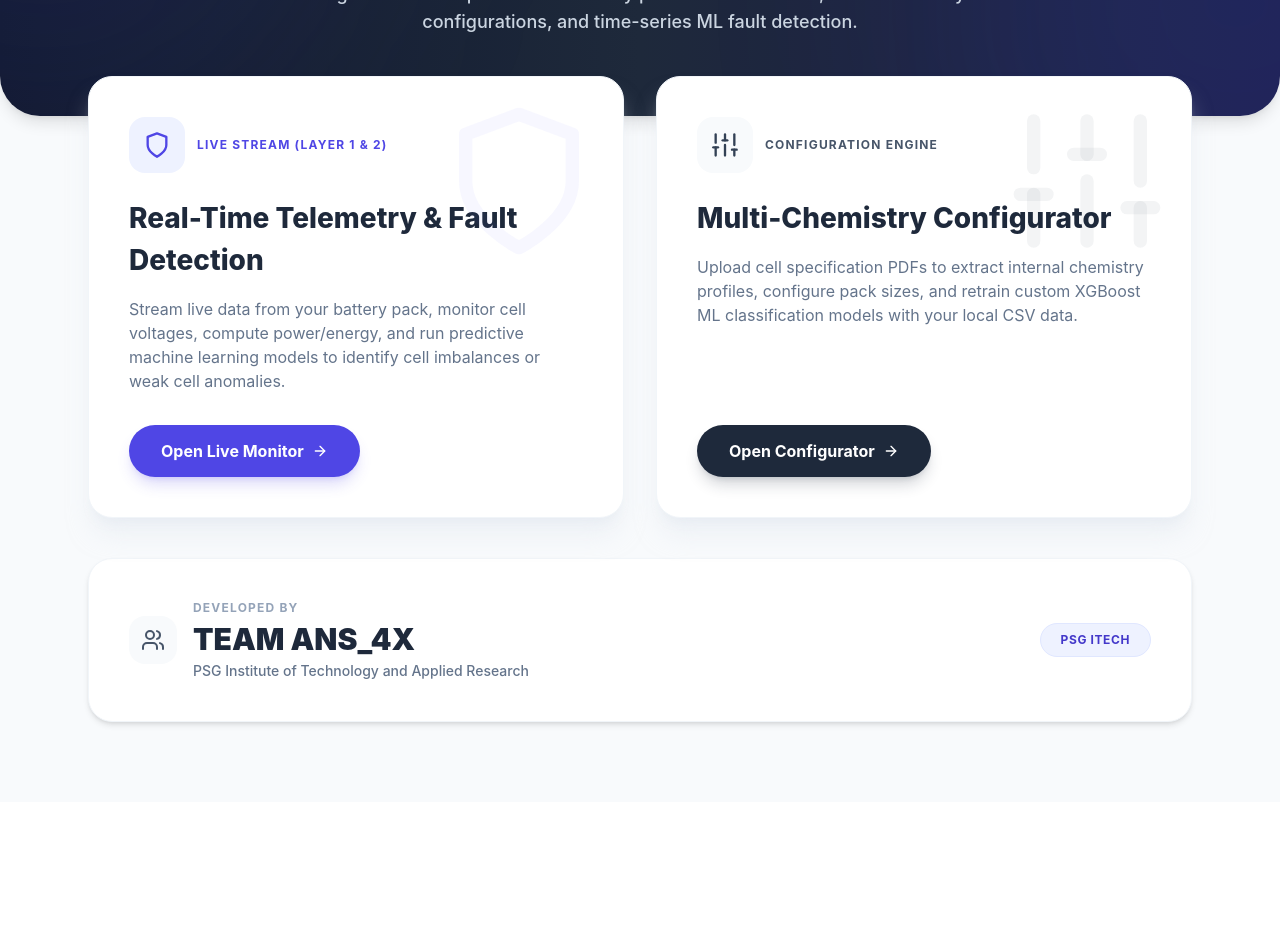
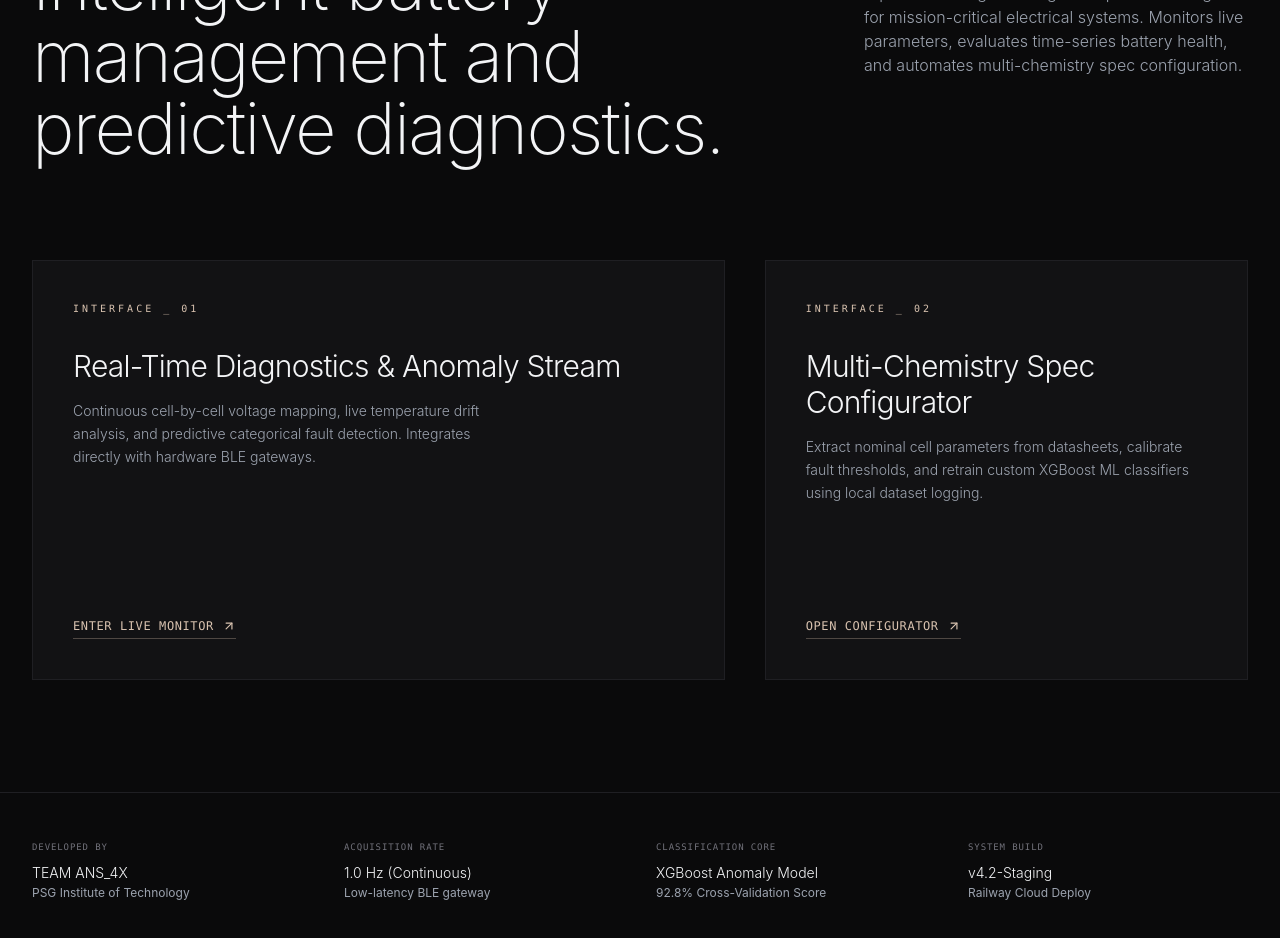
Before and after one commit to Akshaya-cloud-dotc/Intelligent_BMS, a React (Vite) app in the folder frontend/battery-dashboard/frontend/: page / in a window 1280 px wide. Shown: the part 260-1198 px from the top of the page. Before the commit the page ends 1062 px from the top, so only its background shows below. Built offline with nearby package versions, Linux system fonts and the light colour scheme.

Commit message:
Redesign landing page to fit restrained, premium, editorial luxury dark UI specifications

```diff
--- a/frontend/battery-dashboard/frontend/src/pages/HomePage.tsx
+++ b/frontend/battery-dashboard/frontend/src/pages/HomePage.tsx
@@ -1,150 +1,150 @@
 import { useNavigate } from 'react-router-dom';
-import { motion } from 'framer-motion';
-import { ArrowRight, Shield, Sliders, Users } from 'lucide-react';
+import { ArrowUpRight } from 'lucide-react';
 
 const HomePage = () => {
   const navigate = useNavigate();
 
-  const containerVariants = {
-    hidden: { opacity: 0 },
-    visible: {
-      opacity: 1,
-      transition: { staggerChildren: 0.12 }
-    }
-  };
+  return (
+    <div className="min-h-screen bg-[#0A0A0B] text-[#F3F4F6] selection:bg-[#D9C3B0] selection:text-[#0A0A0B] pb-24" style={{ fontFamily: 'Inter, system-ui, -apple-system, sans-serif' }}>
 
-  const itemVariants = {
-    hidden: { opacity: 0, y: 30 },
-    visible: {
-      opacity: 1,
-      y: 0,
-      transition: { type: 'spring', stiffness: 100, damping: 18 }
-    }
-  };
+      {/* Editorial Header */}
+      <header className="max-w-7xl mx-auto px-8 pt-8 pb-12 flex justify-between items-baseline border-b border-[#1F1F23]">
+        <div className="text-xs font-mono tracking-[0.25em] text-[#A1A1AA]">
+          AI-PBMS // SYSTEM
+        </div>
+        <div className="text-xs font-mono tracking-[0.2em] text-[#D9C3B0] uppercase">
+          PSG iTech · Staging
+        </div>
+      </header>
 
-  return (
-    <div className="min-h-screen pb-20 bg-slate-50" style={{ fontFamily: 'Inter, system-ui, sans-serif' }}>
+      {/* Hero Section - Intentional Composition & Asymmetry */}
+      <section className="max-w-7xl mx-auto px-8 pt-20 pb-24">
+        <div className="grid grid-cols-1 lg:grid-cols-12 gap-8 items-start">
 
-      {/* Sleek Hero Header */}
-      <div className="relative w-full py-20 px-6 text-center bg-gradient-to-r from-slate-900 via-slate-800 to-indigo-950 text-white rounded-b-[40px] shadow-lg overflow-hidden">
-        {/* Glow decorative background blobs */}
-        <div className="absolute top-[-50%] left-[-20%] w-[600px] h-[600px] rounded-full bg-indigo-500/10 blur-[120px] pointer-events-none"></div>
-        <div className="absolute bottom-[-50%] right-[-20%] w-[600px] h-[600px] rounded-full bg-blue-500/10 blur-[120px] pointer-events-none"></div>
+          {/* Main Title - Columns 1 to 8 */}
+          <div className="lg:col-span-8">
+            <span className="text-[10px] font-mono tracking-[0.3em] text-[#D9C3B0] uppercase block mb-4">
+              [ 01 / INTRODUCTION ]
+            </span>
+            <h1 className="text-4xl md:text-6xl lg:text-7xl font-extralight tracking-tight leading-[1.05] text-[#F3F4F6] max-w-3xl">
+              Intelligent battery management and predictive diagnostics.
+            </h1>
+          </div>
 
-        <motion.div
-          initial={{ opacity: 0, y: -20 }}
-          animate={{ opacity: 1, y: 0 }}
-          transition={{ duration: 0.6 }}
-          className="relative max-w-4xl mx-auto z-10"
-        >
-          <h1 className="text-4xl md:text-5xl lg:text-6xl font-extrabold tracking-tight mt-6 mb-4 text-white leading-tight">
-            Intelligent Battery Management System
-          </h1>
-          <p className="text-base md:text-lg text-slate-300 font-medium max-w-2xl mx-auto">
-            Edge-to-cloud AI platform for battery parameter extraction, multi-chemistry configurations, and time-series ML fault detection.
-          </p>
-        </motion.div>
-      </div>
+          {/* Subtitle / Paragraph - Columns 9 to 12 (Shifted down slightly on desktop for composition) */}
+          <div className="lg:col-span-4 lg:pt-16">
+            <p className="text-[#9CA3AF] text-sm md:text-base font-light leading-relaxed max-w-sm">
+              A professional-grade diagnostic platform designed for mission-critical electrical systems. Monitors live parameters, evaluates time-series battery health, and automates multi-chemistry spec configuration.
+            </p>
+          </div>
 
-      <motion.div
-        variants={containerVariants}
-        initial="hidden"
-        animate="visible"
-        className="max-w-6xl mx-auto px-6 -mt-10 space-y-10 relative z-20"
-      >
-        {/* Choice Cards (2-column layout) */}
-        <div className="grid grid-cols-1 md:grid-cols-2 gap-8">
+        </div>
+      </section>
 
-          {/* Card 1: Fault Detection */}
-          <motion.div
-            variants={itemVariants}
-            whileHover={{ y: -6, transition: { duration: 0.2 } }}
-            className="bg-white rounded-[24px] p-8 md:p-10 border border-slate-100 shadow-xl shadow-slate-200/50 relative overflow-hidden flex flex-col justify-between"
-          >
-            <div className="absolute top-6 right-6 text-indigo-500/5 pointer-events-none">
-              <Shield size={160} />
-            </div>
+      {/* Dual Interface Options - Asymmetric Card Grid */}
+      <section className="max-w-7xl mx-auto px-8 pb-28">
+        <div className="grid grid-cols-1 lg:grid-cols-12 gap-10">
+
+          {/* Card 1: Telemetry Dashboard (55% Width on Desktop) */}
+          <div className="lg:col-span-7 bg-[#121214] border border-[#1F1F23] p-10 flex flex-col justify-between min-h-[420px] transition-colors duration-300 hover:border-[#3F3F46] group">
             <div>
-              <div className="flex items-center gap-3 mb-6">
-                <div className="p-3.5 rounded-2xl bg-indigo-50 text-indigo-600">
-                  <Shield className="w-7 h-7" />
-                </div>
-                <span className="text-[12px] font-bold text-indigo-600 uppercase tracking-widest">
-                  Live Stream (Layer 1 & 2)
-                </span>
-              </div>
-              <h2 className="text-[24px] md:text-[28px] font-extrabold text-slate-800 mb-4">
-                Real-Time Telemetry & Fault Detection
+              <span className="text-[10px] font-mono tracking-[0.3em] text-[#D9C3B0] uppercase block mb-8">
+                INTERFACE _ 01
+              </span>
+              <h2 className="text-2xl md:text-3xl font-light tracking-tight text-[#F3F4F6] mb-4">
+                Real-Time Diagnostics & Anomaly Stream
               </h2>
-              <p className="text-slate-500 text-sm md:text-base leading-relaxed mb-8">
-                Stream live data from your battery pack, monitor cell voltages, compute power/energy, and run predictive machine learning models to identify cell imbalances or weak cell anomalies.
+              <p className="text-[#9CA3AF] text-sm leading-relaxed max-w-md font-light">
+                Continuous cell-by-cell voltage mapping, live temperature drift analysis, and predictive categorical fault detection. Integrates directly with hardware BLE gateways.
               </p>
             </div>
             <button
               onClick={() => {
                 window.location.href = window.location.origin + '/live-monitor';
               }}
-              className="w-full md:w-fit px-8 py-3.5 rounded-full font-bold text-white bg-indigo-600 hover:bg-indigo-700 transition-all duration-200 flex items-center justify-center gap-2 shadow-lg shadow-indigo-600/20"
+              className="mt-12 flex items-center gap-2 text-xs font-mono tracking-wider uppercase text-[#D9C3B0] border-b border-[#D9C3B0]/30 pb-1 w-fit transition-all duration-300 hover:border-[#D9C3B0] group-hover:text-white"
             >
-              Open Live Monitor <ArrowRight className="w-4 h-4" />
+              Enter Live Monitor <ArrowUpRight className="w-3.5 h-3.5" />
             </button>
-          </motion.div>
+          </div>
 
-          {/* Card 2: Multi-Chemistry Configurator */}
-          <motion.div
-            variants={itemVariants}
-            whileHover={{ y: -6, transition: { duration: 0.2 } }}
-            className="bg-white rounded-[24px] p-8 md:p-10 border border-slate-100 shadow-xl shadow-slate-200/50 relative overflow-hidden flex flex-col justify-between"
-          >
-            <div className="absolute top-6 right-6 text-slate-800/5 pointer-events-none">
-              <Sliders size={160} />
-            </div>
+          {/* Card 2: Configuration & ML Training (45% Width on Desktop) */}
+          <div className="lg:col-span-5 bg-[#121214] border border-[#1F1F23] p-10 flex flex-col justify-between min-h-[420px] transition-colors duration-300 hover:border-[#3F3F46] group">
             <div>
-              <div className="flex items-center gap-3 mb-6">
-                <div className="p-3.5 rounded-2xl bg-slate-50 text-slate-700">
-                  <Sliders className="w-7 h-7" />
-                </div>
-                <span className="text-[12px] font-bold text-slate-600 uppercase tracking-widest">
-                  Configuration Engine
-                </span>
-              </div>
-              <h2 className="text-[24px] md:text-[28px] font-extrabold text-slate-800 mb-4">
-                Multi-Chemistry Configurator
+              <span className="text-[10px] font-mono tracking-[0.3em] text-[#D9C3B0] uppercase block mb-8">
+                INTERFACE _ 02
+              </span>
+              <h2 className="text-2xl md:text-3xl font-light tracking-tight text-[#F3F4F6] mb-4">
+                Multi-Chemistry Spec Configurator
               </h2>
-              <p className="text-slate-500 text-sm md:text-base leading-relaxed mb-8">
-                Upload cell specification PDFs to extract internal chemistry profiles, configure pack sizes, and retrain custom XGBoost ML classification models with your local CSV data.
+              <p className="text-[#9CA3AF] text-sm leading-relaxed max-w-sm font-light">
+                Extract nominal cell parameters from datasheets, calibrate fault thresholds, and retrain custom XGBoost ML classifiers using local dataset logging.
               </p>
             </div>
             <button
               onClick={() => navigate('/configurator')}
-              className="w-full md:w-fit px-8 py-3.5 rounded-full font-bold text-white bg-slate-800 hover:bg-slate-900 transition-all duration-200 flex items-center justify-center gap-2 shadow-lg shadow-slate-800/20"
+              className="mt-12 flex items-center gap-2 text-xs font-mono tracking-wider uppercase text-[#D9C3B0] border-b border-[#D9C3B0]/30 pb-1 w-fit transition-all duration-300 hover:border-[#D9C3B0] group-hover:text-white"
             >
-              Open Configurator <ArrowRight className="w-4 h-4" />
+              Open Configurator <ArrowUpRight className="w-3.5 h-3.5" />
             </button>
-          </motion.div>
+          </div>
+
         </div>
+      </section>
 
-        {/* Team Information Footer Card */}
-        <motion.div
-          variants={itemVariants}
-          className="bg-white rounded-[24px] p-8 md:p-10 border border-slate-100 shadow-md flex flex-col md:flex-row items-center justify-between gap-6"
-        >
-          <div className="flex items-center gap-4">
-            <div className="p-3 rounded-2xl bg-slate-50 text-slate-600 hidden sm:block">
-              <Users className="w-6 h-6" />
+      {/* Technical Specifications Grid - Architectural Structure */}
+      <footer className="max-w-7xl mx-auto px-8 border-t border-[#1F1F23] pt-12">
+        <div className="grid grid-cols-2 md:grid-cols-4 gap-8">
+          <div>
+            <span className="text-[9px] font-mono tracking-widest text-[#71717A] uppercase block mb-2">
+              DEVELOPED BY
+            </span>
+            <div className="text-sm font-light text-[#F3F4F6]">
+              TEAM ANS_4X
             </div>
-            <div className="text-center md:text-left">
-              <h4 className="text-[12px] font-bold text-slate-400 uppercase tracking-widest mb-1">Developed By</h4>
-              <h3 className="text-2xl md:text-3xl font-black text-slate-800">TEAM ANS_4X</h3>
-              <p className="text-sm font-medium text-slate-500 mt-1">PSG Institute of Technology and Applied Research</p>
+            <div className="text-xs text-[#9CA3AF] mt-0.5">
+              PSG Institute of Technology
             </div>
           </div>
-          <span className="px-5 py-2 rounded-full text-xs font-bold bg-indigo-50 text-indigo-700 border border-indigo-100 uppercase tracking-wider">
-            PSG iTech
-          </span>
-        </motion.div>
 
-      </motion.div>
+          <div>
+            <span className="text-[9px] font-mono tracking-widest text-[#71717A] uppercase block mb-2">
+              ACQUISITION RATE
+            </span>
+            <div className="text-sm font-light text-[#F3F4F6]">
+              1.0 Hz (Continuous)
+            </div>
+            <div className="text-xs text-[#9CA3AF] mt-0.5">
+              Low-latency BLE gateway
+            </div>
+          </div>
+
+          <div>
+            <span className="text-[9px] font-mono tracking-widest text-[#71717A] uppercase block mb-2">
+              CLASSIFICATION CORE
+            </span>
+            <div className="text-sm font-light text-[#F3F4F6]">
+              XGBoost Anomaly Model
+            </div>
+            <div className="text-xs text-[#9CA3AF] mt-0.5">
+              92.8% Cross-Validation Score
+            </div>
+          </div>
+
+          <div>
+            <span className="text-[9px] font-mono tracking-widest text-[#71717A] uppercase block mb-2">
+              SYSTEM BUILD
+            </span>
+            <div className="text-sm font-light text-[#F3F4F6]">
+              v4.2-Staging
+            </div>
+            <div className="text-xs text-[#9CA3AF] mt-0.5">
+              Railway Cloud Deploy
+            </div>
+          </div>
+        </div>
+      </footer>
+
     </div>
   );
 };
```
Also changed, not shown: 5 other files (tests, documents, lock files or other folders).
